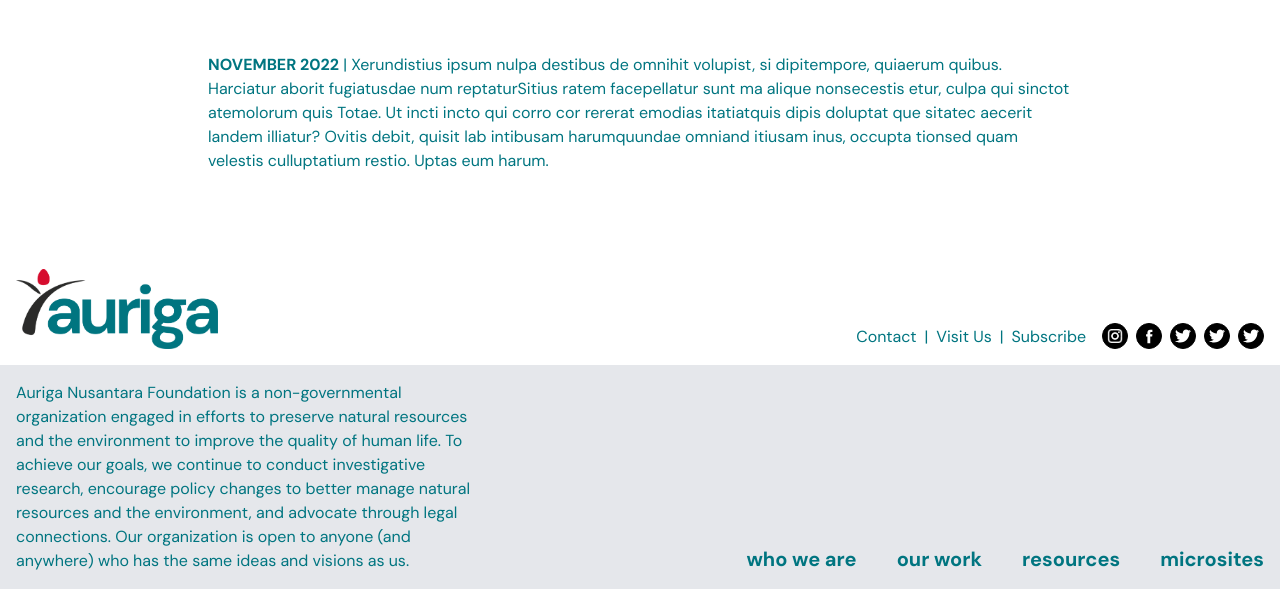
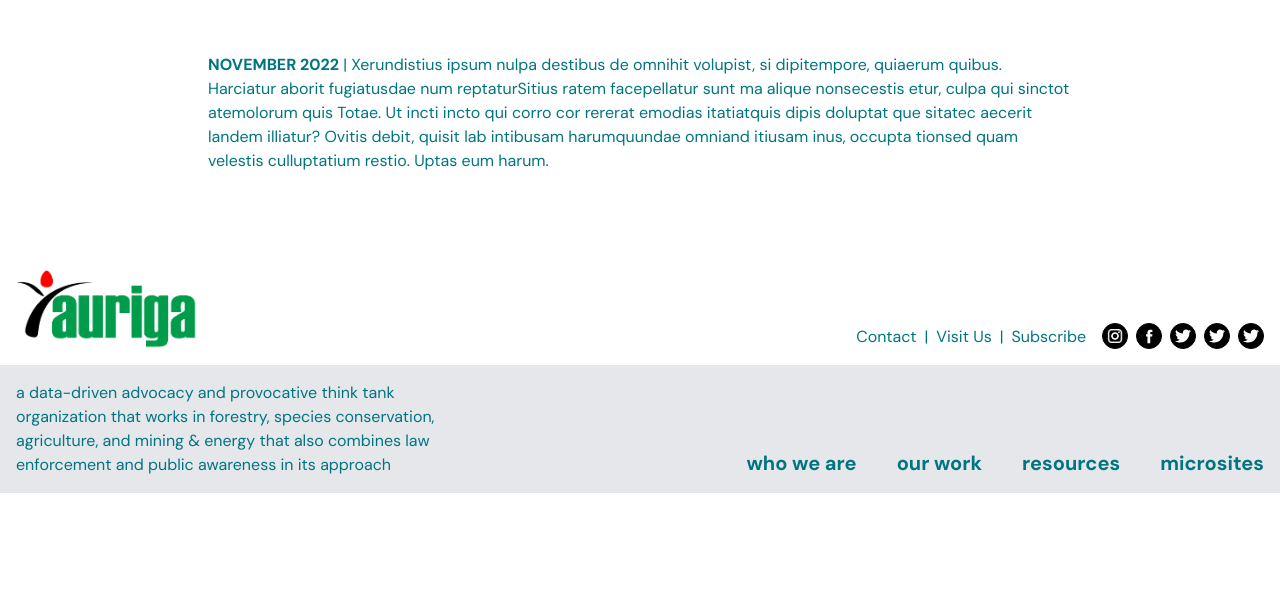
Before and after one commit to ultramenid/newAuriga, a plain HTML site: page index.html in a window 1280 px wide. Shown: the part 4631-5220 px from the top of the page. After the commit the page ends 5124 px from the top, so only its background shows below. Drawn offline with Linux system fonts and the light colour scheme.

Commit message:
logo lama & new footer desc

```diff
--- a/index.html
+++ b/index.html
@@ -343,7 +343,7 @@
     <!-- socmed -->
     <div class="max-w-7xl mx-auto flex md:flex-row flex-col justify-between mt-24 space-y-12 px-4">
         <div class="w-full flex md:justify-start justify-center">
-            <img src="assets/logo-warna.png" alt="Auriga Nusantara" class="h-20">
+            <img src="assets/logo.png" alt="Auriga Nusantara" class="h-20">
         </div>
         <nav class="flex  md:justify-end  justify-center w-full space-x-4 md:items-end items-start  text-auriga-biru">
             <div class="flex md:space-x-2 space-x-1">
@@ -377,11 +377,7 @@
     <!-- footer -->
     <footer class="bg-gray-200 py-4 mt-4 px-4">
         <div class="max-w-7xl mx-auto flex md:flex-row flex-col justify-between w-full md:space-y-0 space-y-4">
-            <p class="text-md md:w-7/12 w-full  text-auriga-biru">Auriga Nusantara Foundation is a non-governmental organization engaged in efforts to preserve
-                natural resources and the environment to improve the quality of human life. To achieve our
-                goals, we continue to conduct investigative research, encourage policy changes to better
-                manage natural resources and the environment, and advocate through legal connections. Our
-                organization is open to anyone (and anywhere) who has the same ideas and visions as us.
+            <p class="text-md md:w-7/12 w-full  text-auriga-biru">a data-driven advocacy and provocative think tank organization that works in forestry, species conservation, agriculture, and mining & energy that also combines law enforcement and public awareness in its approach
             </p>
             <nav class="flex md:justify-end justify-start w-full md:space-x-10 space-x-4 items-end  text-auriga-biru">
                 <a href="#" class="md:text-xl text-md font-bold">who we are</a>
```
